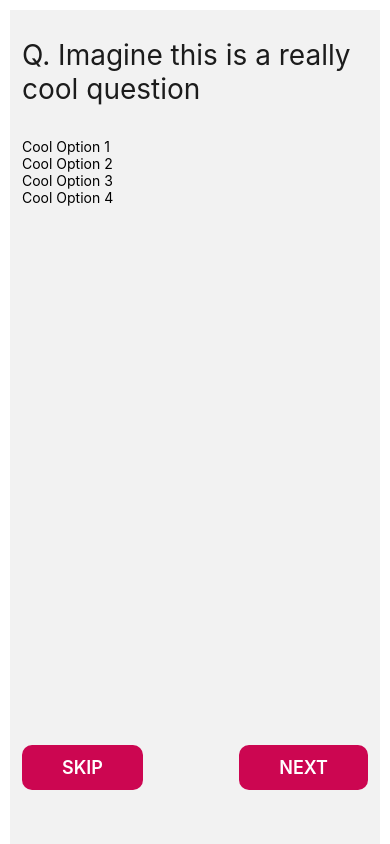
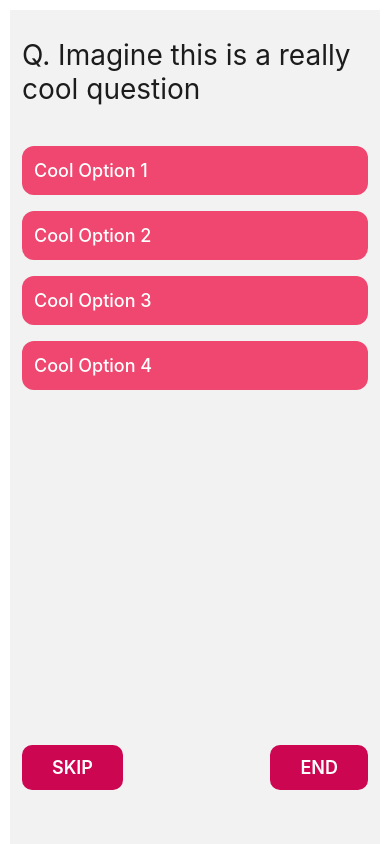
Before and after one commit to TiwariLokesh/React-native-tutorial, a React Native app: screen /Quiz in a window 390 px wide. Built offline with nearby package versions, Linux system fonts and the light colour scheme.

Commit message:
"Updated Quiz.js: added styles for option buttons and text, modified button layout and styles"

```diff
--- a/quizScreens/Quiz.js
+++ b/quizScreens/Quiz.js
@@ -10,16 +10,16 @@ const Quiz = ({navigation}) => {
       </View>
 
       <View style={styles.option}>
-      <TouchableOpacity><Text>Cool Option 1</Text></TouchableOpacity>
-      <TouchableOpacity><Text>Cool Option 2</Text></TouchableOpacity>
-      <TouchableOpacity><Text>Cool Option 3</Text></TouchableOpacity>
-      <TouchableOpacity><Text>Cool Option 4</Text></TouchableOpacity>
+      <TouchableOpacity style={styles.optionButton}><Text style={styles.optionText}>Cool Option 1</Text></TouchableOpacity>
+      <TouchableOpacity style={styles.optionButton}><Text style={styles.optionText}>Cool Option 2</Text></TouchableOpacity>
+      <TouchableOpacity style={styles.optionButton}><Text style={styles.optionText}>Cool Option 3</Text></TouchableOpacity>
+      <TouchableOpacity style={styles.optionButton}><Text style={styles.optionText}>Cool Option 4</Text></TouchableOpacity>
       </View>
 
       <View style={styles.bottom}>
         <TouchableOpacity style={styles.button}><Text style={styles.buttonText}>SKIP</Text></TouchableOpacity>
-        <TouchableOpacity style={styles.button}><Text style={styles.buttonText}>NEXT</Text></TouchableOpacity>
-        {/* <TouchableOpacity onPress={() => navigation.navigate("Result")}><Text>END</Text></TouchableOpacity> */}
+        <TouchableOpacity style={styles.button}><Text style={styles.buttonText}>END</Text></TouchableOpacity>
+        {/* <TouchableOpacity style={styles.button} onPress={() => navigation.navigate("Result")}><Text style={styles.buttonText}>NEXT</Text></TouchableOpacity> */}
       </View>
 
     </View>
@@ -50,7 +50,7 @@ flex:1,
     marginBottom:10,
     backgroundColor:'#CC0651',
     padding:12,
-    paddingHorizontal:40,
+    paddingHorizontal:30,
     borderRadius:10,
   },
   buttonText:{
@@ -62,5 +62,17 @@ fontSize:18,
 fontSize:28,
 color:'#1c1c1c'
   },
+optionText:{
+fontSize:18,
+fontWeight:'500',
+color:'#fff'
 
+},
+optionButton:{
+paddingVertical:14,
+marginVertical:8,
+backgroundColor:'#ef476f',
+paddingHorizontal:12,
+borderRadius:12
+},
 })
```
